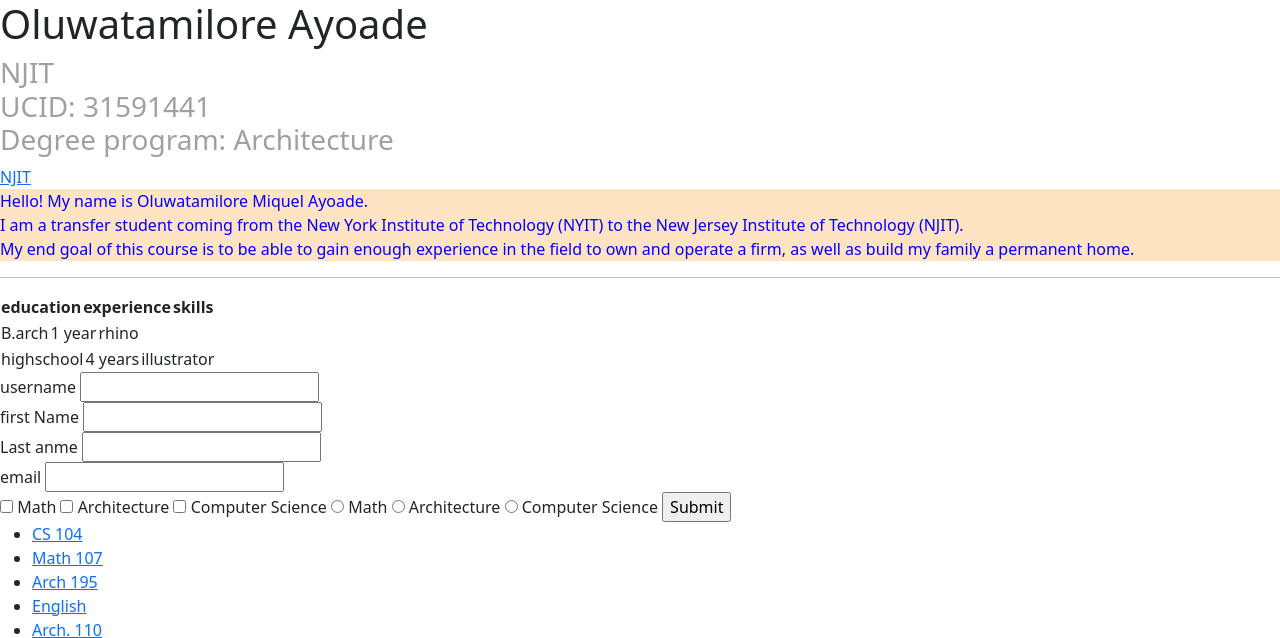
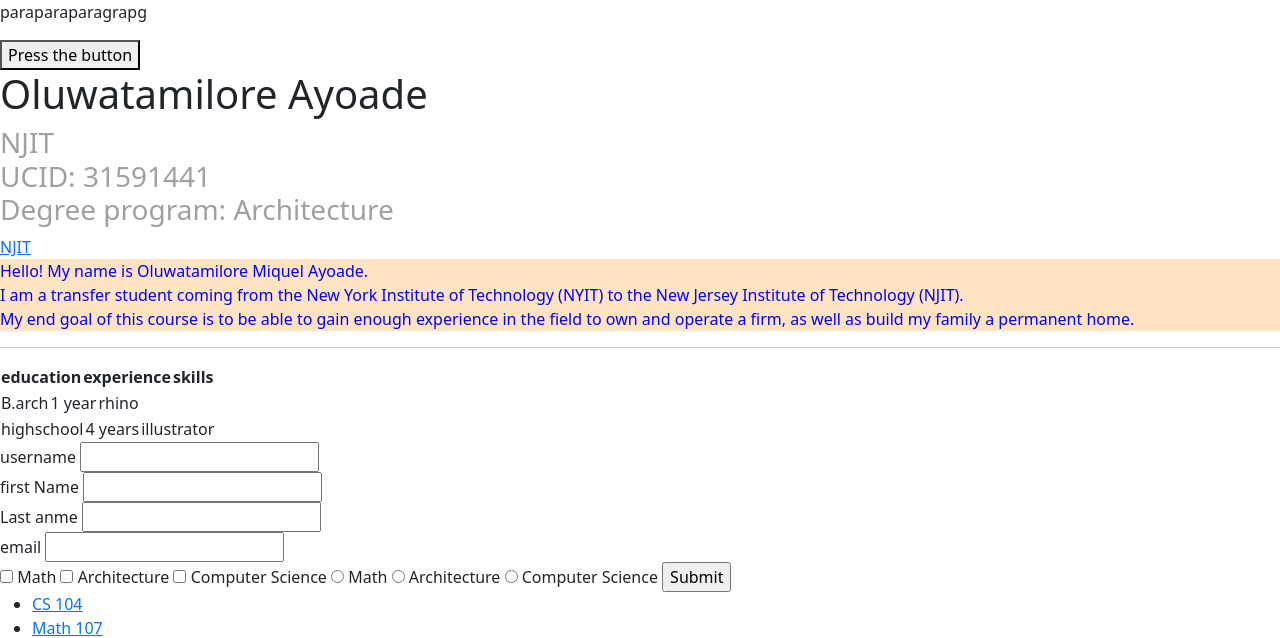
Before and after one commit to VanA112/Group-1-Homies, a website built with Parcel: page Portfolio.html in a window 1280 px wide. Shown: the top 638 px of the page. Built offline with nearby package versions, Linux system fonts and the light colour scheme.

Commit message:
Add files via upload

```diff
--- a/Portfolio.html
+++ b/Portfolio.html
@@ -9,6 +9,13 @@
         <link rel="stylesheet" href="styles.css">
     </head>
     <body>
+        <p id="displayText">paraparaparagrapg</p>
+        <button onclick="changeText()" id="changeTextBtn">Press the button</button>
+        <script>
+            function changeText() {
+                displayText.textContent ='"Hello, Javascript World!"'
+            }
+        </script>
         <h1>
             Oluwatamilore Ayoade
         </h1>
@@ -133,6 +140,7 @@
      };
 
 </div>
+
     </body>
 
 </html>
```
